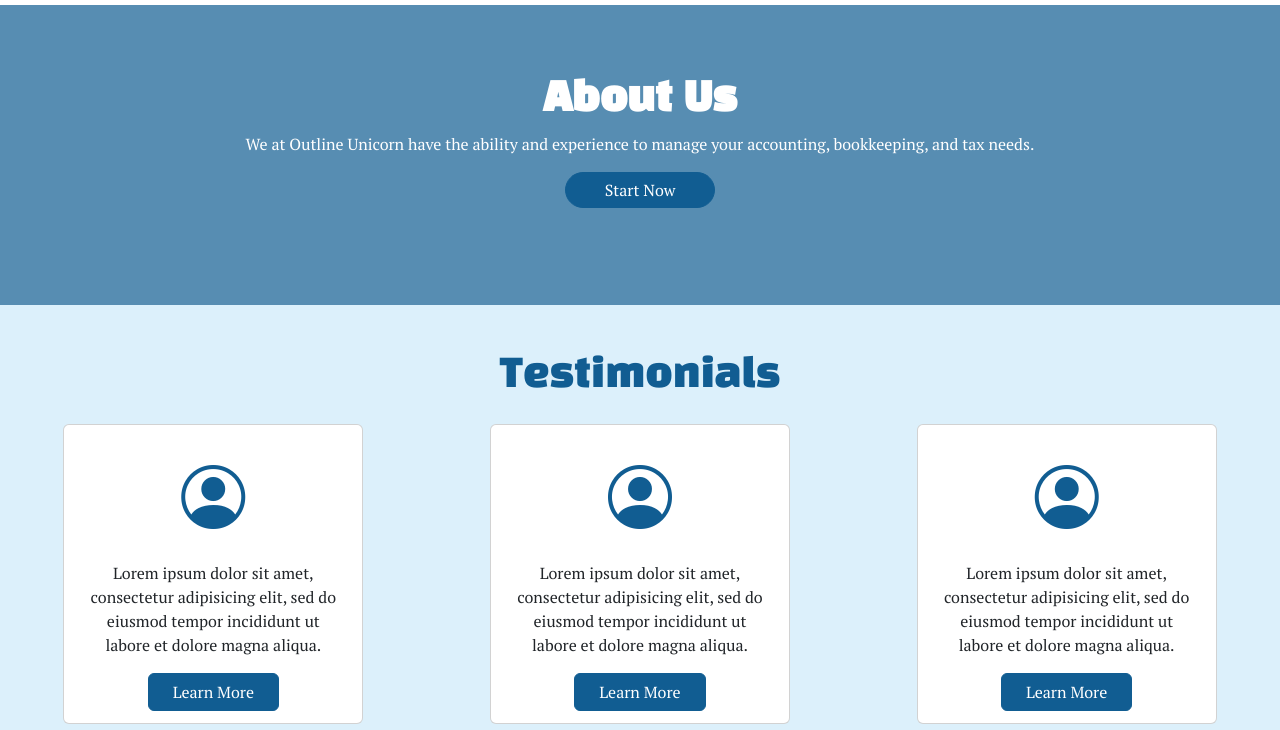
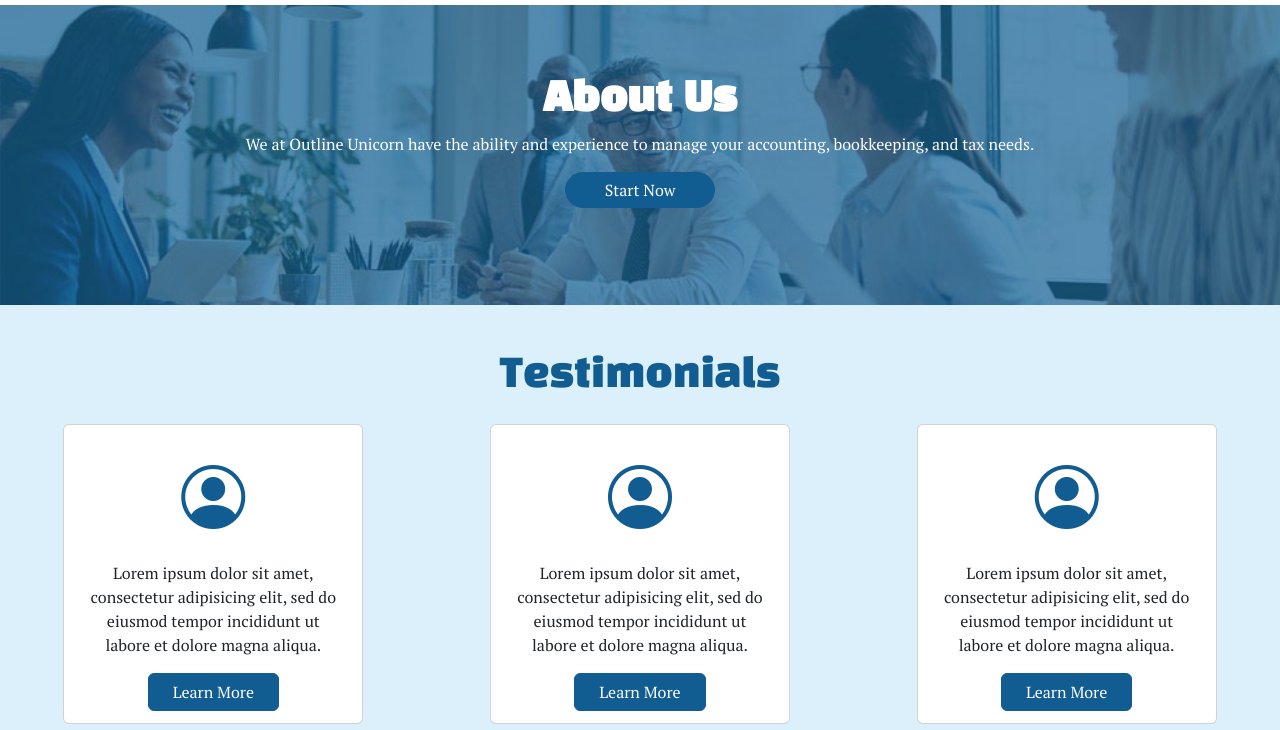
Before and after one commit to alti0020/dsn1713-final, a website: page about.html in a window 1280 px wide. Shown: the part 70-800 px from the top of the page. Drawn offline with nearby package versions, Linux system fonts and the light colour scheme; the site is published under a folder, as on GitHub Pages, so addresses that start at the root find nothing.

Commit message:
Final-fixed
Image fixing

```diff
--- a/scss/custom.scss
+++ b/scss/custom.scss
@@ -127,7 +127,7 @@
 
 #about-us-2 {
 	position: relative; /* Ensures the overlay is positioned relative to the section */
-	background-image: url('/images/accounting-business-meeting-image.jpg');
+	background-image: url('../images/accounting-business-meeting-image.jpg');
 	background-repeat: no-repeat;
 	background-position: center;
 	background-size: cover;
```
Also changed, not shown: css/custom.css.
